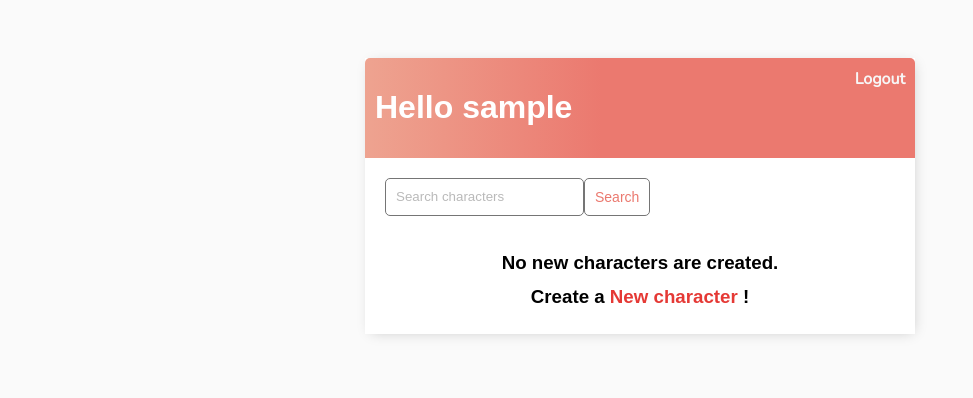
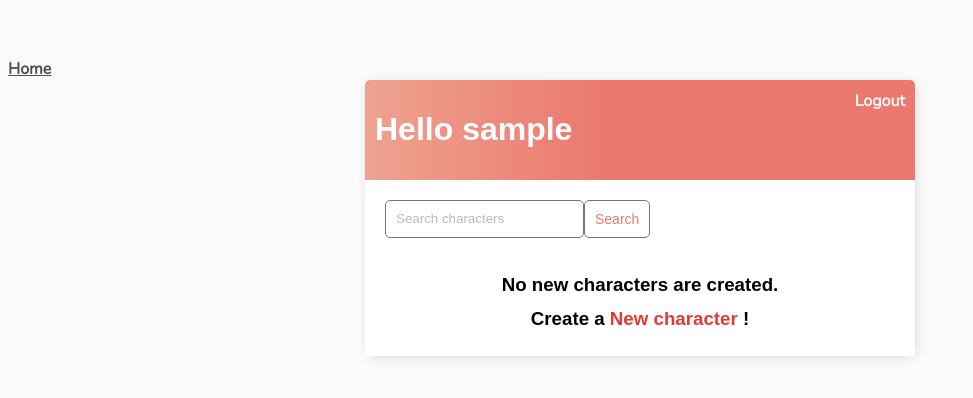
Before and after one commit to xdeathofmojox/punkin_patch_site, a Django app: page /punkin_patch/characters/ in a window 1280 px wide. Shown: the top 398 px of the page, without its empty margins (0-973 px from the left). Run offline with Django 4.2, Linux system fonts and the light colour scheme; the visitor is signed in with stand-in values (Sample User, id 1); data that the repository does not hold is empty.

Commit message:
Add quick way back to home

```diff
--- a/punkin_patch/templates/punkin_patch/main.html
+++ b/punkin_patch/templates/punkin_patch/main.html
@@ -199,7 +199,7 @@
 </head>
 
 <body>
-
+    <a href="{% url 'home' %}">Home</a>
     <div class="container">
         {% block content %} {% endblock content %}
     </div>
```
